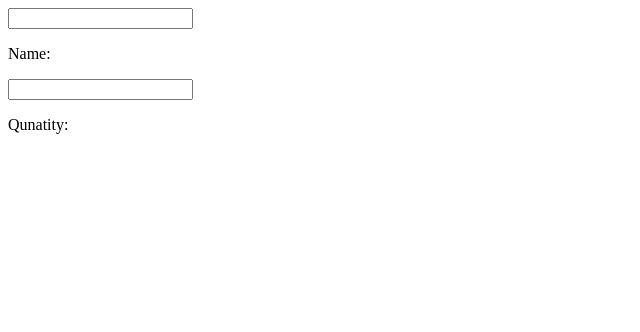
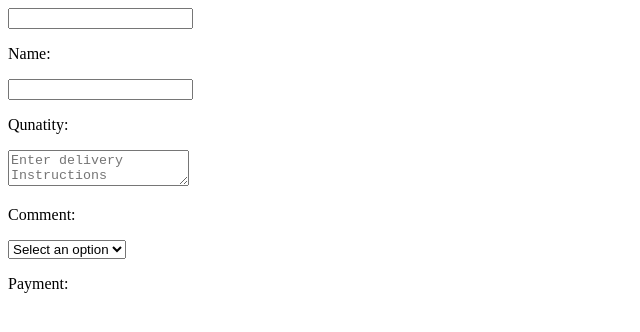
Before and after one commit to Daddanoy/react-course, a React (Vite) app in the folder my-react-ap/: page / in a window 1280 px wide. Shown: the top 332 px of the page, without its empty margins (0-640 px from the left). Built offline with nearby package versions, Linux system fonts and the light colour scheme.

Commit message:
ONCHANGE PAYMENT TYPES

```diff
--- a/my-react-ap/src/OnChange.jsx
+++ b/my-react-ap/src/OnChange.jsx
@@ -4,6 +4,8 @@ function OnChange (){
 
   const [name, setName] = useState("");
   const [qunatity, setQuantity] = useState();
+  const [comment, setComment] = useState("");
+  const [payment, setPayment] = useState("")
 
   function handleQuantityChange(event){
     setQuantity(event.target.value)
@@ -14,6 +16,13 @@ function OnChange (){
     setName(event.target.value)
   }
 
+  function handleCommentChange(event){
+    setComment(event.target.value)
+  }
+
+  function handlePaymentChange(event){
+    setPayment(event.target.value)
+  }
 
   return(<div>
     <input value ={name} onChange={handleChange} />
@@ -21,7 +30,20 @@ function OnChange (){
 
     <input value = {qunatity} onChange={handleQuantityChange} type='number' />
     <p> Qunatity: {qunatity}</p>
+
+    <textarea value={comment} onChange={handleCommentChange} placeholder='Enter delivery Instructions'></textarea>
+    <p>Comment: {comment}</p>
+
+    <select value={payment} onChange={handlePaymentChange}>
+      <option value =""> Select an option</option>
+      <option value="Visa">Visa</option>
+      <option value="MasterdCard">MasterCard</option>
+      <option value="GiftCard">GiftCard</option>
+    </select>
+    <p>Payment: {payment}</p>
   </div>)
+
+
 }
 
 
```
Also changed, not shown: 1 other file (tests, documents, lock files or other folders).
